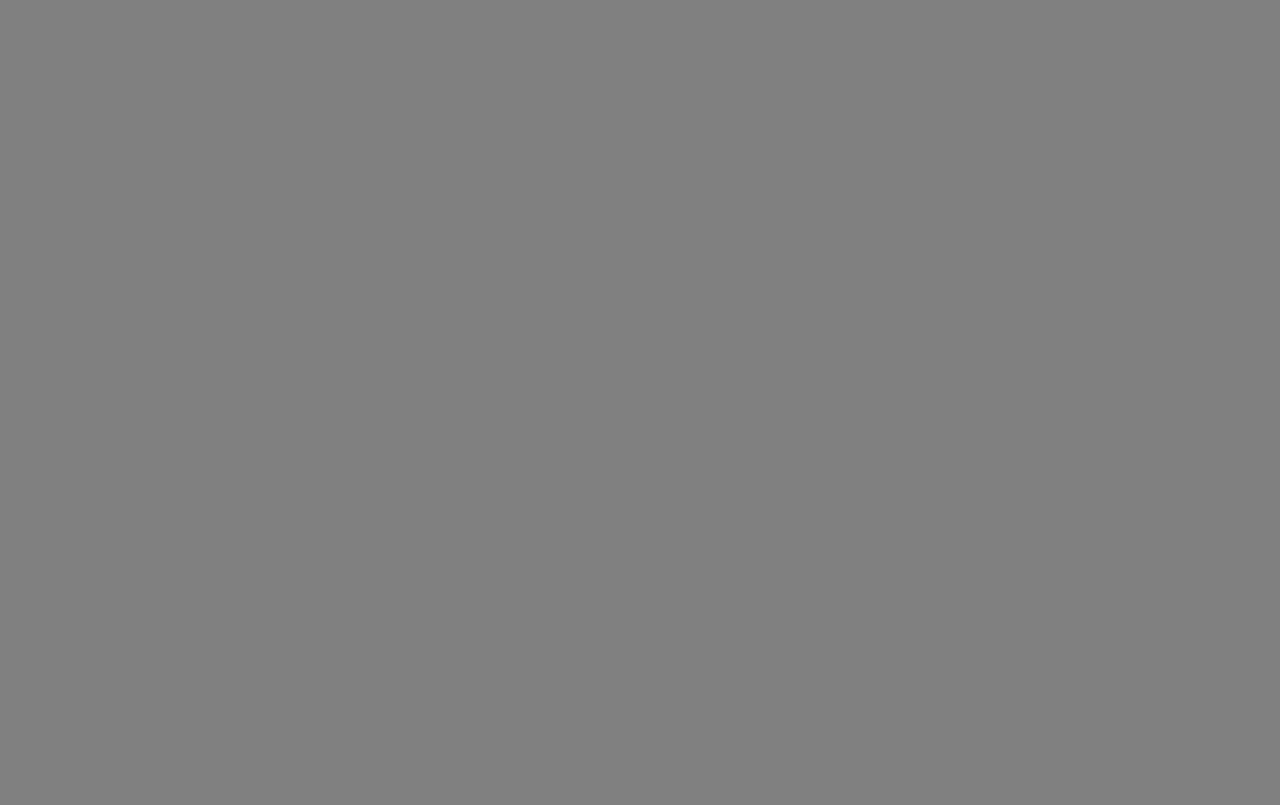
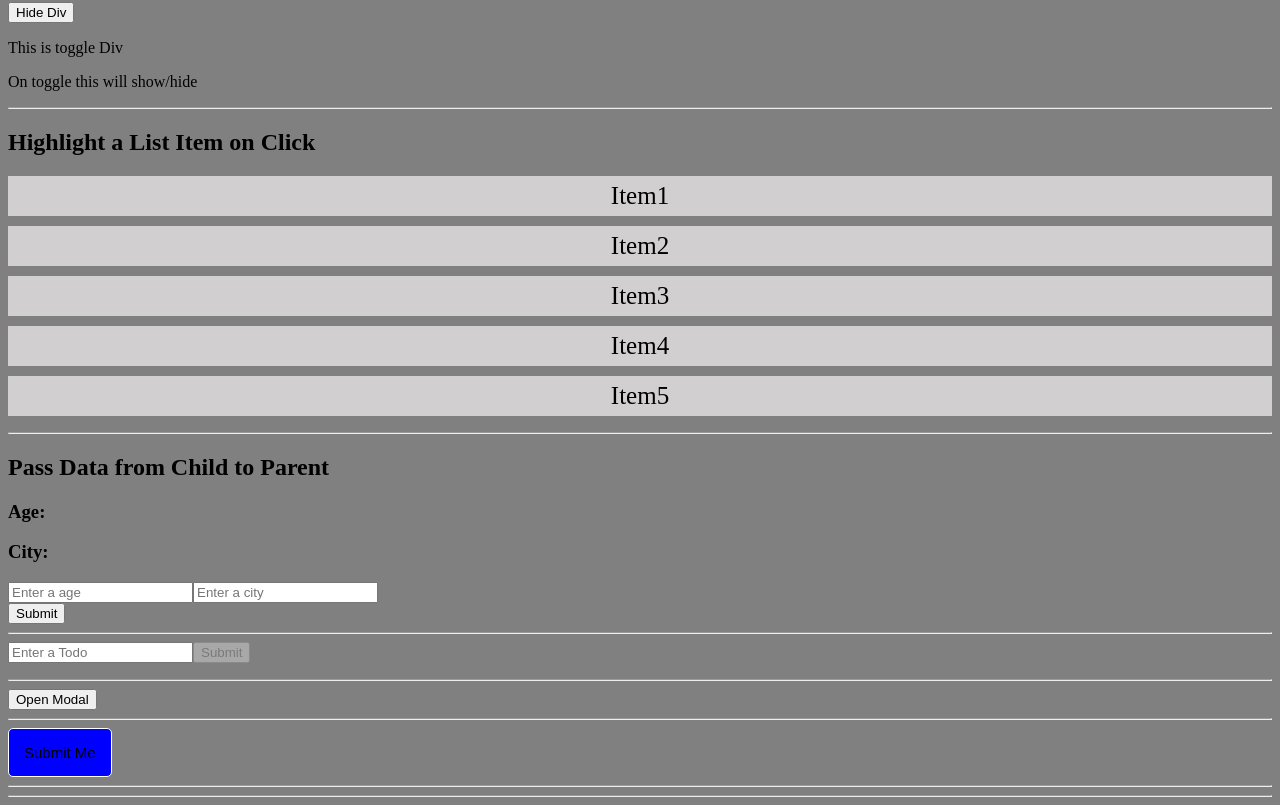
Before and after one commit to Anusuya-SK/React-Projects, a React (Create React App) app in the folder react_code_snippets/: page / in a window 1280 px wide. Shown: the part 381-1186 px from the top of the page. Before the commit the page ends 800 px from the top, so only its background shows below. Built offline with nearby package versions, Linux system fonts and the light colour scheme.

Commit message:
file alignment

```diff
--- a/react_code_snippets/src/App.js
+++ b/react_code_snippets/src/App.js
@@ -8,6 +8,7 @@ import Parent1 from './components/Parent1';
 import Todo from './components/todoComponents/Todo';
 import ModalParent from './components/modal/ModalParent';
 import Button from './components/Button';
+import SearchFilter from './components/SearchFilter';
 
 function App() {
   const showAlert = () => {
@@ -15,14 +16,15 @@ function App() {
   }
   return (
     <div>
-      {/* <ModalParent />
       <Counter />
       <FormSubmission />
       <ToggleDiv />
       <HighligtListItem />
       <Parent1 />
-      <Todo /> */}
+      <Todo />
+      <ModalParent />
       <Button label="Submit Me" style={{color: "#000"}} action={showAlert} />
+      <SearchFilter />
     </div>
   );
 }
--- a/react_code_snippets/src/components/Button.js
+++ b/react_code_snippets/src/components/Button.js
@@ -7,6 +7,7 @@ function Button({ label, style, action }) {
         <StyledButton onClick={action} style={style}>
             {label}
         </StyledButton>
+        <hr />
     </div>
   )
 }
--- /dev/null
+++ b/react_code_snippets/src/components/SearchFilter.js
@@ -0,0 +1,13 @@
+import React from 'react';
+
+const data = ['Apple', 'Banana', 'Cherry', 'Grapes', 'Orange', 'Pineapple', 'Strawberry', 'Watermelon'];
+
+function SearchFilter() {
+  return (
+    <div>
+        <hr />
+    </div>
+  )
+}
+
+export default SearchFilter
--- a/react_code_snippets/src/components/modal/ModalParent.js
+++ b/react_code_snippets/src/components/modal/ModalParent.js
@@ -5,13 +5,14 @@ function ModalParent() {
   const [isModalOpen, setIsModalOpen] = useState(false);
 
   return (
-    <div style={{ padding: "40px" }}>
+    <div>
       <button onClick={() => setIsModalOpen(true)}>Open Modal</button>
 
       <Modal isOpen={isModalOpen} onClose={() => setIsModalOpen(false)}>
         <h2>Modal Title</h2>
         <p>This is a simple modal popup!</p>
       </Modal>
+      <hr />
     </div>
   );
 }
--- a/react_code_snippets/src/components/todoComponents/Todo.js
+++ b/react_code_snippets/src/components/todoComponents/Todo.js
@@ -32,6 +32,7 @@ function Todo() {
           )
         })}
       </ul>
+      <hr />
     </div>
   )
 }
```
